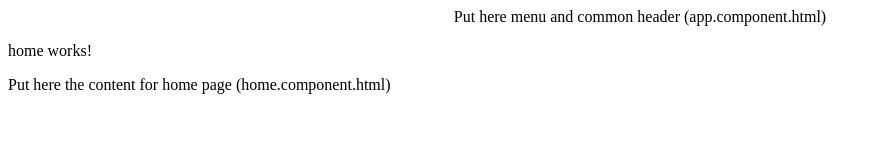
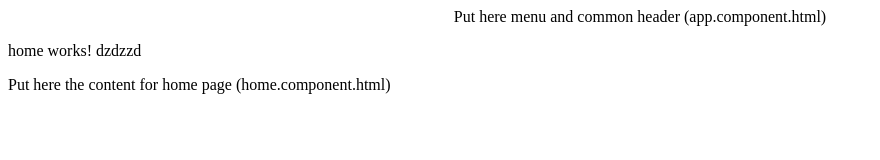
Before and after one commit to mowgliLab/baguette-garnie, an Angular app in the folder angular-front/: page /home in a window 1280 px wide. Shown: the top 160 px of the page, without its empty margins (0-880 px from the left). Built offline with nearby package versions, Linux system fonts and the light colour scheme.

Commit message:
modif test

```diff
--- a/angular-front/src/app/home/home.component.html
+++ b/angular-front/src/app/home/home.component.html
@@ -1,4 +1,4 @@
 <p>
-  home works!
+  home works! dzdzzd
 </p>
 <div>Put here the content for home page (home.component.html)</div>
```
